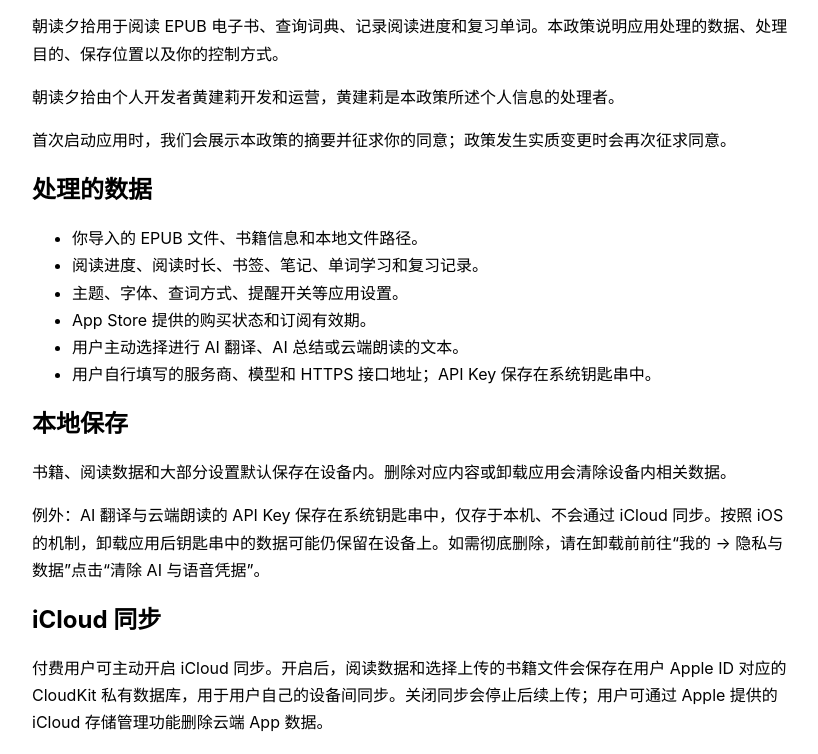
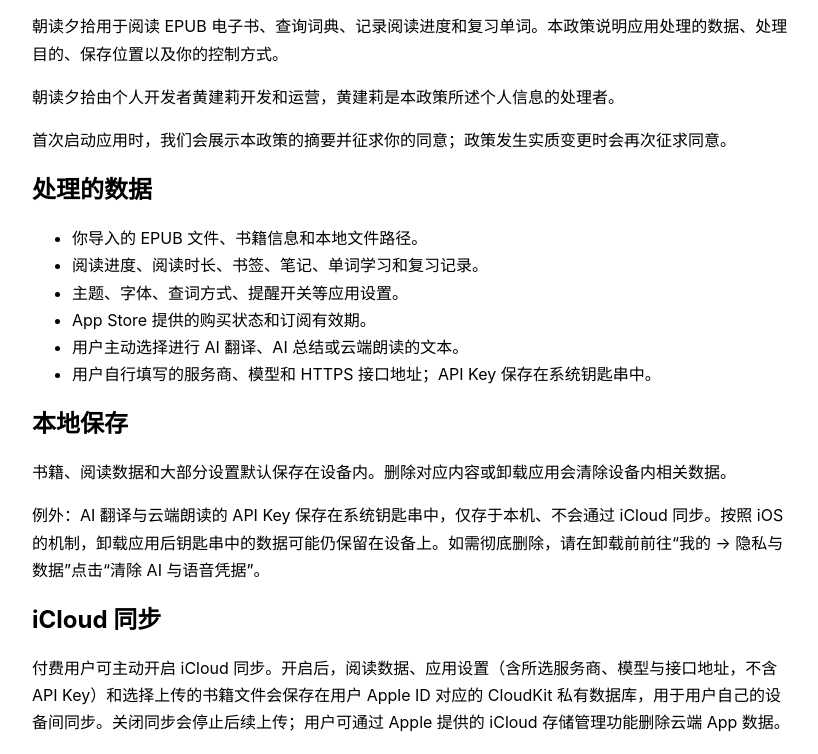
Before and after one commit to matriiix67/matriiix67.github.io, a plain HTML site: page privacy/index.html in a window 1280 px wide. Shown: the part 188-942 px from the top of the page, without its empty margins (228-1046 px from the left). Drawn offline with Linux system fonts and the light colour scheme.

Commit message:
隐私政策 iCloud 同步说明补充应用设置
开启 iCloud 同步后，应用设置（含所选服务商、模型与接口地址，不含 API Key）也会同步，补充说明。

```diff
--- a/privacy/index.html
+++ b/privacy/index.html
@@ -29,7 +29,7 @@
   <p>例外：AI 翻译与云端朗读的 API Key 保存在系统钥匙串中，仅存于本机、不会通过 iCloud 同步。按照 iOS 的机制，卸载应用后钥匙串中的数据可能仍保留在设备上。如需彻底删除，请在卸载前前往“我的 → 隐私与数据”点击“清除 AI 与语音凭据”。</p>
 
   <h2>iCloud 同步</h2>
-  <p>付费用户可主动开启 iCloud 同步。开启后，阅读数据和选择上传的书籍文件会保存在用户 Apple ID 对应的 CloudKit 私有数据库，用于用户自己的设备间同步。关闭同步会停止后续上传；用户可通过 Apple 提供的 iCloud 存储管理功能删除云端 App 数据。</p>
+  <p>付费用户可主动开启 iCloud 同步。开启后，阅读数据、应用设置（含所选服务商、模型与接口地址，不含 API Key）和选择上传的书籍文件会保存在用户 Apple ID 对应的 CloudKit 私有数据库，用于用户自己的设备间同步。关闭同步会停止后续上传；用户可通过 Apple 提供的 iCloud 存储管理功能删除云端 App 数据。</p>
 
   <h2>AI 翻译与云端朗读</h2>
   <p>付费用户可自行配置 MiniMax、DeepSeek、智谱 GLM、Kimi 或自定义 HTTPS 服务。用户首次使用 AI 翻译、AI 总结或云端朗读时，应用会说明数据用途和目标服务域名，并在用户允许后发送本次选中的文本。授权按功能与服务域名分别保存，服务域名变化时会再次请求授权。</p>
```
